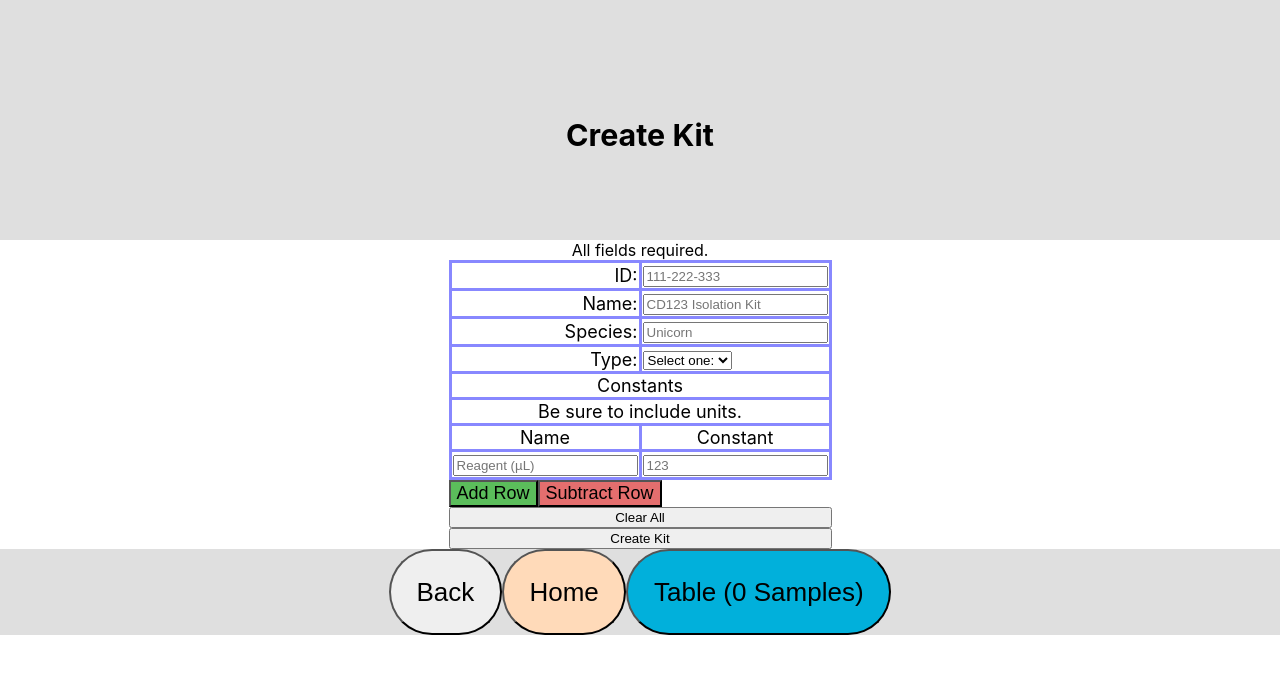
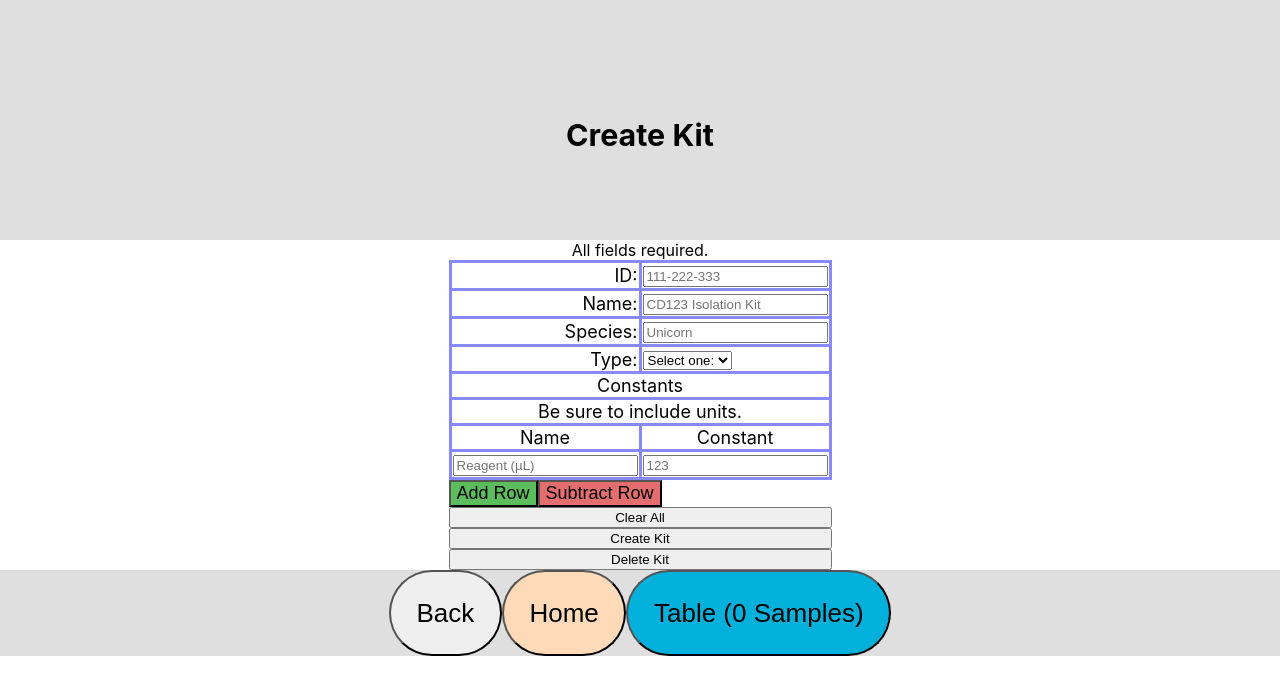
Before and after one commit to chutim/secondary-isolations, a React (Create React App) app in the folder client/: page /create in a window 1280 px wide. Shown: the top 694 px of the page. Built offline with nearby package versions, Linux system fonts and the light colour scheme; no server answers.

Commit message:
renamed Create component to CreateOrEdit, deleted Edit component, added delete kit button and logic

```diff
--- a/client/src/App.js
+++ b/client/src/App.js
@@ -1,7 +1,7 @@
 import React, { Component } from "react";
 import { BrowserRouter as Router, Switch, Route } from "react-router-dom";
 import { cloneDeep } from "lodash";
-import { Home, Kits, Create, Table } from "./components";
+import { Home, Kits, CreateOrEdit, Table } from "./components";
 import apis from "./api";
 import "./App.css";
 
@@ -414,7 +414,7 @@ class App extends Component {
           <Route
             path="/edit/:kitID"
             render={props => (
-              <Create
+              <CreateOrEdit
                 {...props}
                 rowCount={this.state.rowCount}
                 allKitIDs={this.state.allKitIDs}
@@ -429,7 +429,7 @@ class App extends Component {
           <Route
             path="/create"
             render={props => (
-              <Create
+              <CreateOrEdit
                 {...props}
                 rowCount={this.state.rowCount}
                 allKitIDs={this.state.allKitIDs}
--- a/client/src/components/Create.css
+++ b/client/src/components/CreateOrEdit.css
@@ -9,7 +9,9 @@
   flex-direction: row;
 }
 /* ----------------TEXT---------------- */
-
+.error {
+  background-color: red;
+}
 /* --------------BUTTONS--------------- */
 .create-row-button {
   font-size: calc(10px + 1vmin);
--- a/client/src/components/Create.js
+++ b/client/src/components/CreateOrEdit.js
@@ -2,10 +2,11 @@ import React, { Component } from "react";
 import LinkButton from "./LinkButton.jsx";
 import { cloneDeep } from "lodash";
 import apis from "../api";
-import "./Create.css";
+import "./CreateOrEdit.css";
 
 //THINGS TO DO
-//delete all the bad kits from db
+//add allSpecies from App into suggestions for Species input field
+//after deleting kit, update everything on App state
 //upload legit kits
 //need to require sign-in to use edit buttons, don't render them otherwise.
 //sign-in box can be floating div on App.js, upper corner. once signed in, it says 'Full Access Mode' with a Logout button. before sign-in, it says 'Visitor Mode' 'enter password for full access'
@@ -19,7 +20,8 @@ class Create extends Component {
       name: "",
       species: "",
       type: "",
-      constants: [[null, null]]
+      constants: [[null, null]],
+      duplicateID: false
     };
   }
 
@@ -62,17 +64,23 @@ class Create extends Component {
     }
     //otherwise we are not dealing with constants, just update the appropriate fields
     else {
+      await this.setState({ [e.target.name]: e.target.value });
       //check to see if the ID is already used. there should not be duplicate kits
-      if (e.target.name === "id" && this.props.allKitIDs.has(e.target.value)) {
-        return alert("This kit ID already exists.");
-        // return;
+      if (this.props.allKitIDs.has(this.state.id)) {
+        this.setState({ duplicateID: true });
+      } else {
+        this.setState({ duplicateID: false });
       }
-
-      await this.setState({ [e.target.name]: e.target.value });
     }
     this.updateLocalStorage(
       this.props.match.params.kitID ? "update" : "create"
     );
+  };
+
+  checkID = () => {
+    if (this.props.allKitIDs.has(this.state.id)) {
+      alert("This kit ID is already in use.");
+    }
   };
 
   capitalizeWords = string => {
@@ -189,6 +197,11 @@ class Create extends Component {
     );
   };
 
+  deleteKit = async kitID => {
+    await apis.deleteKitById(kitID);
+    console.log("Kit deleted from database.");
+  };
+
   render() {
     return (
       <div className="page">
@@ -219,7 +232,9 @@ class Create extends Component {
                       name="id"
                       placeholder="111-222-333"
                       onChange={this.handleInput}
+                      onBlur={this.checkID}
                       autoComplete="off"
+                      className={this.state.duplicateID ? "error" : ""}
                     />
                   </td>
                 </tr>
@@ -348,6 +363,19 @@ class Create extends Component {
               type="submit"
               value={this.props.location.state ? "Update Kit" : "Create Kit"}
             />
+            <button
+              type="button"
+              onClick={() => {
+                if (
+                  window.confirm(
+                    "Confirm permanently deleting this kit from the database?"
+                  )
+                )
+                  this.deleteKit(this.state.id);
+              }}
+            >
+              Delete Kit
+            </button>
           </form>
         </div>
         <footer>
--- a/client/src/components/index.js
+++ b/client/src/components/index.js
@@ -2,4 +2,4 @@
 export { default as Home } from "./Home";
 export { default as Kits } from "./Kits";
 export { default as Table } from "./Table";
-export { default as Create } from "./Create";
+export { default as CreateOrEdit } from "./CreateOrEdit";
```
